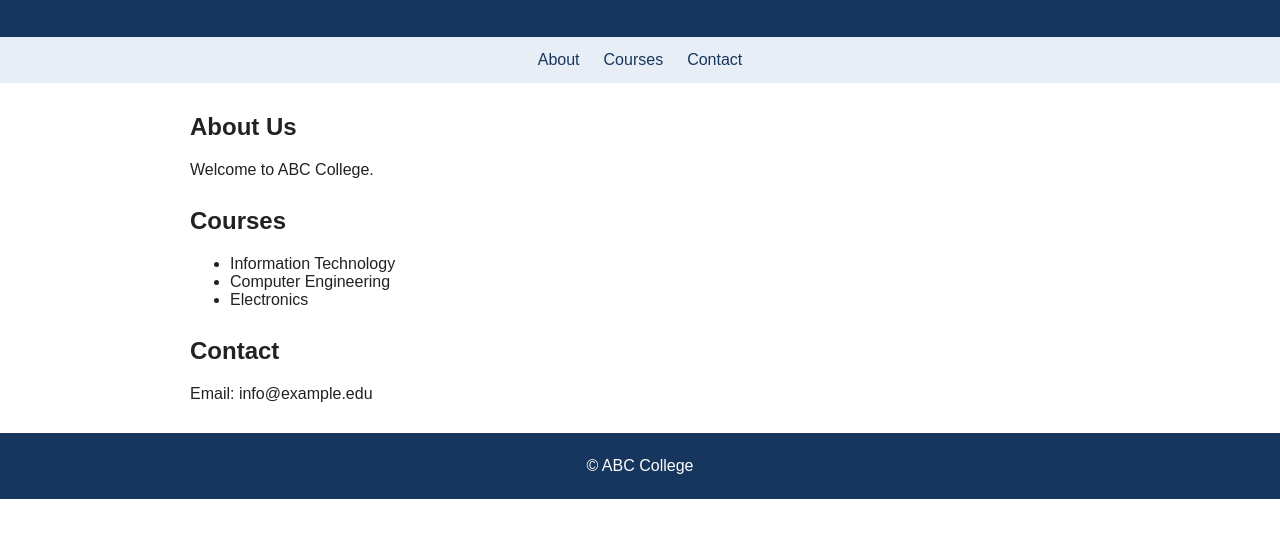
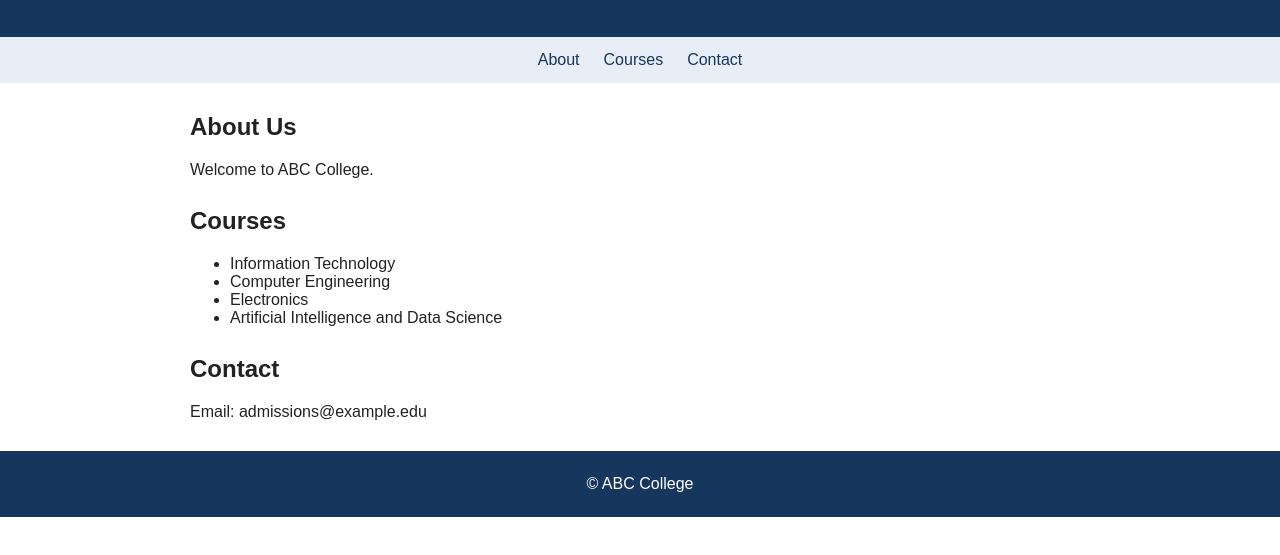
Before and after one commit to 2025sahooasminka-arch/College_Website_43, a plain HTML site: page index.html in a window 1280 px wide. Shown: the part 125-680 px from the top of the page. Drawn offline with Linux system fonts and the light colour scheme.

Commit message:
Commit Edited changes

```diff
--- a/index.html
+++ b/index.html
@@ -5,6 +5,6 @@
 <body><header><h1>ABC College</h1><p>Learning, Innovation and Excellence</p></header>
 <nav><a href="#about">About</a><a href="#courses">Courses</a><a href="#contact">Contact</a></nav>
 <main><section id="about"><h2>About Us</h2><p>Welcome to ABC College.</p></section>
-<section id="courses"><h2>Courses</h2><ul><li>Information Technology</li><li>Computer Engineering</li><li>Electronics</li></ul></section>
-<section id="contact"><h2>Contact</h2><p>Email: info@example.edu</p></section></main>
+<section id="courses"><h2>Courses</h2><ul><li>Information Technology</li><li>Computer Engineering</li><li>Electronics</li><li>Artificial Intelligence and Data Science</li></ul></section>
+<section id="contact"><h2>Contact</h2><p>Email: admissions@example.edu</p></section></main>
 <footer>© ABC College</footer></body></html>
```
Also changed, not shown: notice.txt (added).
